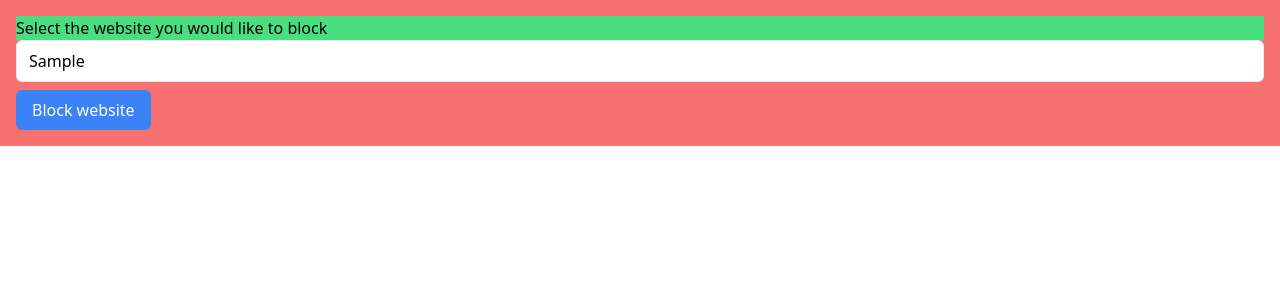
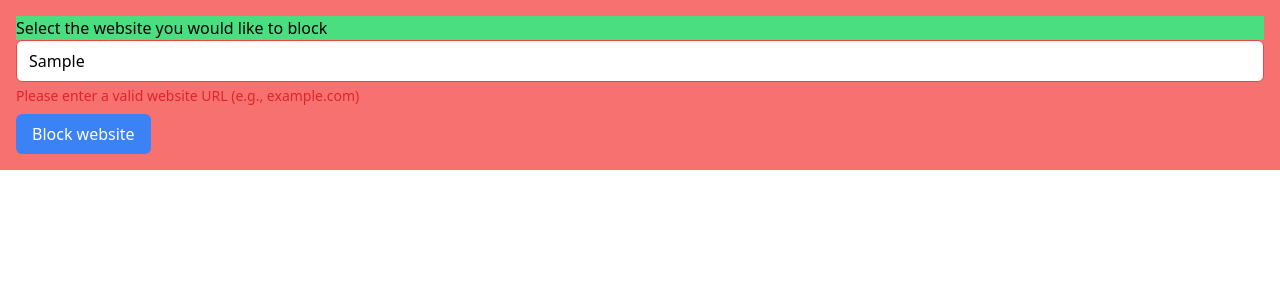
Before and after one commit to Fr3nk21/content-filter-chrome-extension, a React (Vite) app: page / in a window 1280 px wide. Both pictures are taken after typing "Sample" into the empty fields and a click on the button "Block website". Shown: the top 300 px of the page. Built offline with nearby package versions, Linux system fonts and the light colour scheme.

Commit message:
Added basic website structure validation

```diff
--- a/src/BlockForm.tsx
+++ b/src/BlockForm.tsx
@@ -1,29 +1,81 @@
 import { useState, FormEvent } from "react";
 
+// ? BlockForm Component: A form component that validates and handles website URL inputs for blocking purposes
+
 function BlockForm() {
-  const [value, setValue] = useState("");
+  const [value, setValue] = useState(""); // Stores the input field value
+  const [error, setError] = useState(""); // Stores validation error messages
 
-  const handleChange = (event: React.ChangeEvent<HTMLInputElement>) => {
-    setValue(event.target.value);
+  // ? Validates if the provided string is a valid website URL
+  const isValidUrl = (urlString: string): boolean => {
+    try {
+      // Remove common protocols 'http://', 'https://, and 'www.' from the URL for validation
+      const processedUrl = urlString.replace(/^(https?:\/\/)?(www\.)?/, "");
+
+      // Regular expression to validate domain format
+      const domainRegex =
+        /^[a-zA-Z0-9] [a-zA-Z0-0-] {1,61} [a-zA-Z0-9]\.[a-zA-Z]{2,}$/;
+
+      return domainRegex.test(processedUrl);
+    } catch {
+      // Returns false if any error occurs during validation
+      return false;
+    }
   };
 
+  // ? Handles changes in the input field
+  const handleChange = (event: React.ChangeEvent<HTMLInputElement>) => {
+    setValue(event.target.value); // Update the input value state
+    // Clear error when user starts typing again
+    if (error) setError("");
+  };
+
+  // ? Handles form submission and validation
   const handleSubmit = (event: FormEvent) => {
-    event.preventDefault();
+    event.preventDefault(); // Prevents page reload on form submission
+
+    // Check if the input is empty or only whitespace
+    if (!value.trim()) {
+      setError("Please enter a website URL");
+      return;
+    }
+
+    // Validate URL format
+    if (!isValidUrl(value)) {
+      setError("Please enter a valid website URL (e.g., example.com)");
+      return;
+    }
+
+    // If validation passes, log the URL and clear errors
     console.log("Website to block:", value);
+    setError(""); // Clear any existing errors messages
   };
 
   return (
+    // Form container
     <form onSubmit={handleSubmit} className="p-4 bg-red-400">
+      {/* Form title */}
       <h1 className="bg-green-400">
         Select the website you would like to block
       </h1>
+
+      {/* Input field with validation */}
       <input
         type="text"
         value={value}
         onChange={handleChange}
         placeholder="Enter website URL"
-        className="w-full px-3 py-2 border rounded-md"
+        className={`w-full px-3 py-2 border rounded-md focus:ring-2 focus:outline-none transition-colors ${
+          error
+            ? "border-red-500 focus:ring-red-500"
+            : "border-gray-300 focus:ring-blue-500"
+        }`}
       />
+
+      {/* Error message display */}
+      {error && <p className="mt-1 text-sm text-red-600">{error}</p>}
+
+      {/* Submit button */}
       <button
         type="submit"
         className="px-4 py-2 mt-2 text-white bg-blue-500 rounded-md hover:bg-blue-600"
```
